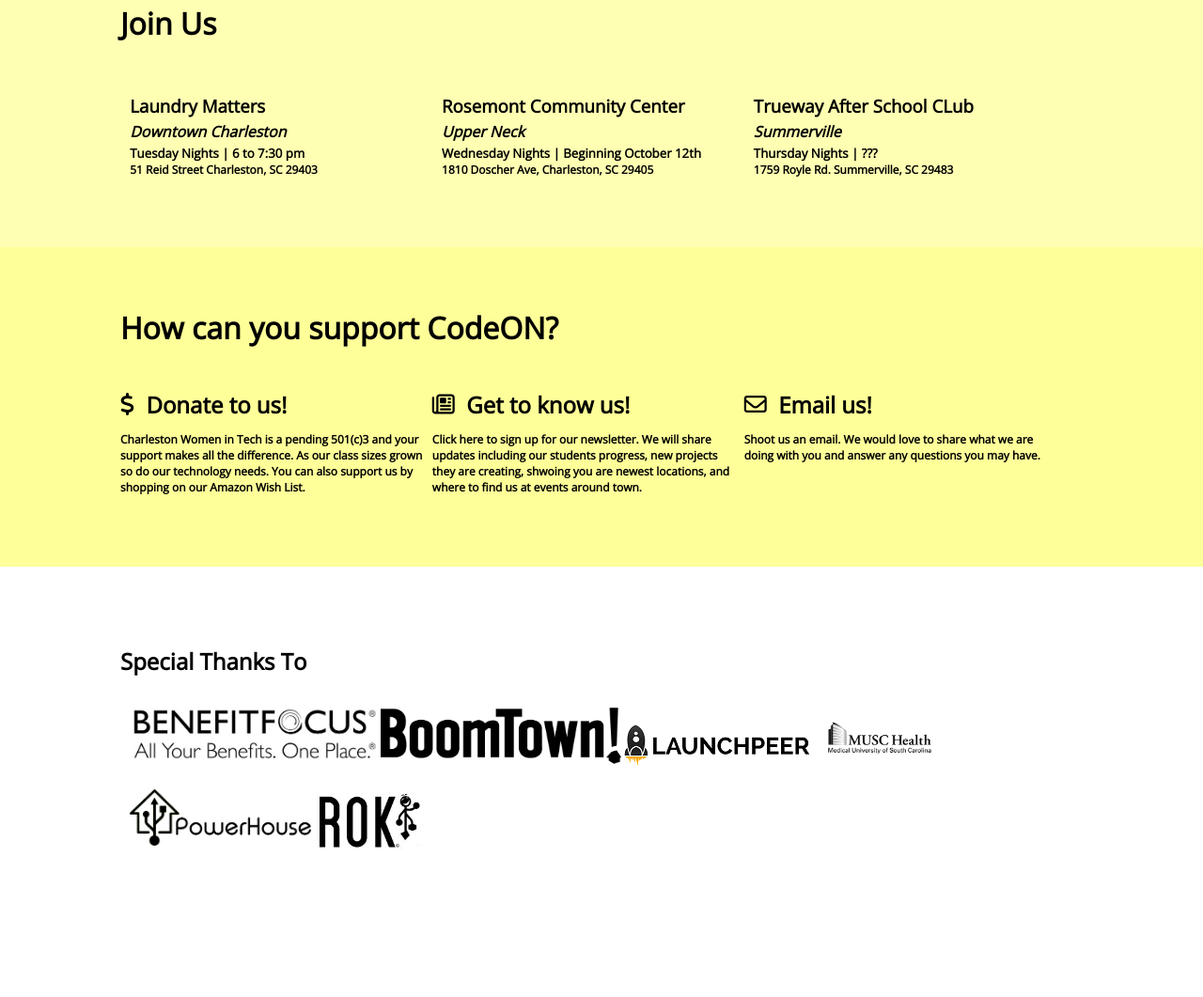
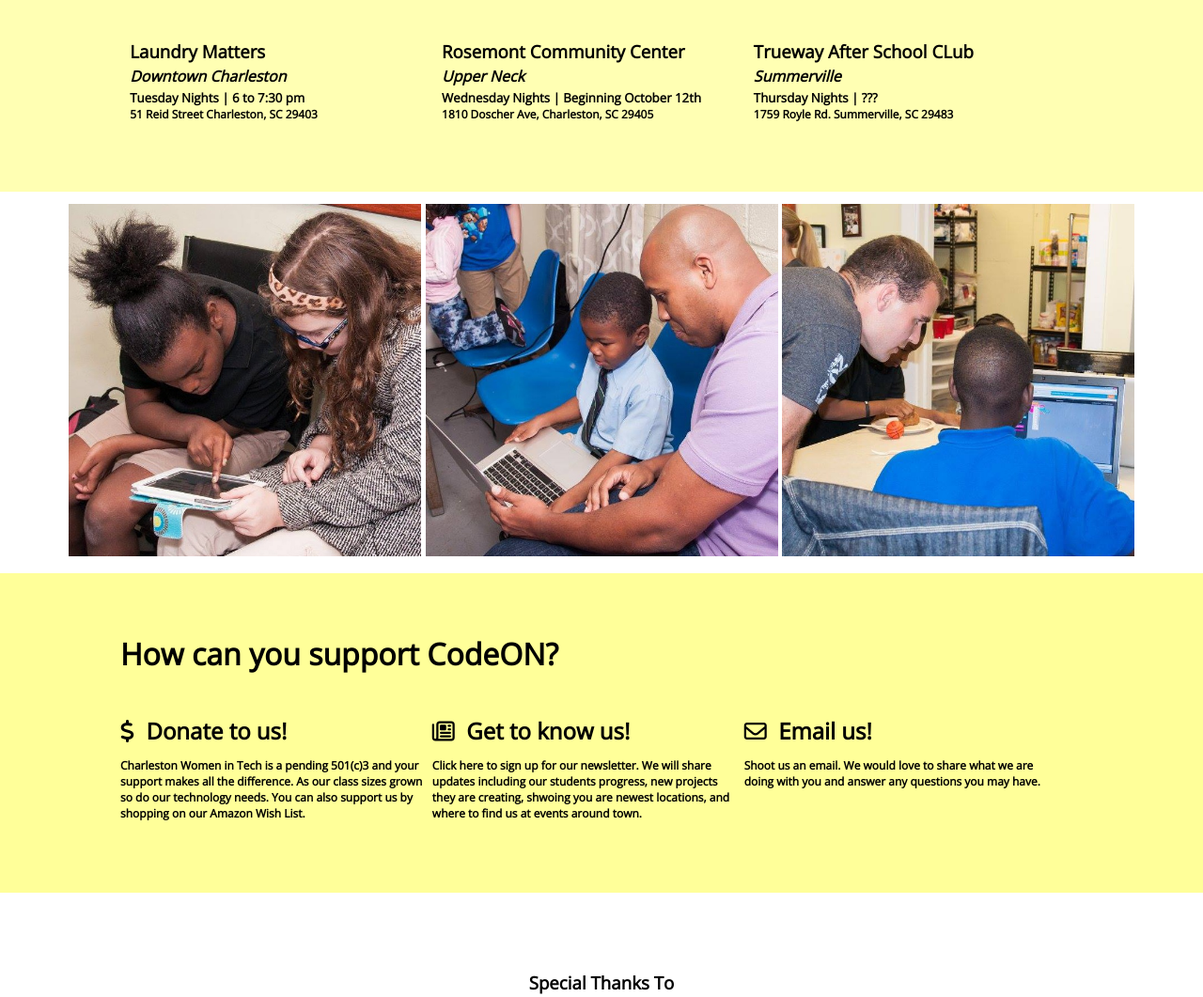
Before and after one commit to katevontaine/codeON, a plain HTML site: page index.html in a window 1280 px wide. Shown: the part 1221-2282 px from the top of the page at 94% size. Before the commit the page ends 2200 px from the top, so only its background shows below. Drawn offline with nearby package versions, Linux system fonts and the light colour scheme.

Commit message:
adding pics

```diff
--- a/index.html
+++ b/index.html
@@ -76,6 +76,12 @@
     </div>
     </div>
     </div>
+    <div class="companies2">
+      <img src="kids/codeonchs1.jpg" alt="" />
+      <img src="kids/codeonchs3.jpg" alt="" />
+      <img src="kids/codeonchs2.jpg" alt="" />
+
+    </div>
     <div class="donate">
       <h1 style="width:80%; margin:0 auto;">How can you support CodeON? </h1>
       <br><br>
@@ -108,7 +114,7 @@
     </div>
     <div class="companies">
     <div class="compSection">
-    <h2>Special Thanks To</h2>
+    <h3>Special Thanks To</h3>
     <div class="compLogo">
     <img src="logo/bf.png" alt="" />
     </div>
--- a/sassy.scss
+++ b/sassy.scss
@@ -7,12 +7,11 @@
     text-decoration: none;
   }
   .main {
-    background-color: #ffff80;
+    background-color: #ffff99;
     padding: 0;
     margin: 0 auto;
   }
   .iconSection {
-    background-color: #ffffe6;
     margin: 0 auto;
     padding-bottom: 5%;
     padding-top: 5%;
@@ -72,18 +71,33 @@
     padding-bottom: 5%;
     padding-top: 5%;
   }
+  .companies2{
+    padding-bottom: 1%;
+    padding-top: 1%;
+    margin: 0 auto;
+    text-align: center;
+    img{
+      max-height: 375px;
+    }
+  }
   .companies {
     padding-bottom: 5%;
     padding-top: 5%;
     margin: 0 auto;
+    text-align: center;
+
+  .compSection{
     width: 80%;
+    margin: 0 auto;
+
     .compLogo {
       display: inline-block;
       img {
-        max-height: 60px;
+        max-height: 50px;
         padding: 5%;
       }
     }
+  }
   }
   .wrapper {
     width: 80%;
@@ -111,14 +125,14 @@
   #myVideo {
     width: 100%;
     z-index: 0;
-    margin-top: -300px;
+    margin-top: -28%;
   }
   #logo {
     position: absolute;
     z-index: 2;
     top: 0;
     right: 0;
-    padding-top: 292px;
+    padding-top: 23%;
   }
   .blurb {
     width: 80%;
--- a/styles.css
+++ b/styles.css
@@ -6,11 +6,10 @@
     color: black;
     text-decoration: none; }
   body .main {
-    background-color: #ffff80;
+    background-color: #ffff99;
     padding: 0;
     margin: 0 auto; }
   body .iconSection {
-    background-color: #ffffe6;
     margin: 0 auto;
     padding-bottom: 5%;
     padding-top: 5%; }
@@ -55,16 +54,26 @@
     background-color: #ffff99;
     padding-bottom: 5%;
     padding-top: 5%; }
+  body .companies2 {
+    padding-bottom: 1%;
+    padding-top: 1%;
+    margin: 0 auto;
+    text-align: center; }
+    body .companies2 img {
+      max-height: 375px; }
   body .companies {
     padding-bottom: 5%;
     padding-top: 5%;
     margin: 0 auto;
-    width: 80%; }
-    body .companies .compLogo {
-      display: inline-block; }
-      body .companies .compLogo img {
-        max-height: 60px;
-        padding: 5%; }
+    text-align: center; }
+    body .companies .compSection {
+      width: 80%;
+      margin: 0 auto; }
+      body .companies .compSection .compLogo {
+        display: inline-block; }
+        body .companies .compSection .compLogo img {
+          max-height: 50px;
+          padding: 5%; }
   body .wrapper {
     width: 80%;
     margin: 0 auto; }
@@ -84,13 +93,13 @@
   body #myVideo {
     width: 100%;
     z-index: 0;
-    margin-top: -300px; }
+    margin-top: -28%; }
   body #logo {
     position: absolute;
     z-index: 2;
     top: 0;
     right: 0;
-    padding-top: 292px; }
+    padding-top: 23%; }
   body .blurb {
     width: 80%;
     margin: 5% auto 0;
```
Also changed, not shown: kids/codeonchs1.jpg (added), kids/codeonchs2.jpg (added), kids/codeonchs3.jpg (added), 1 other file.
